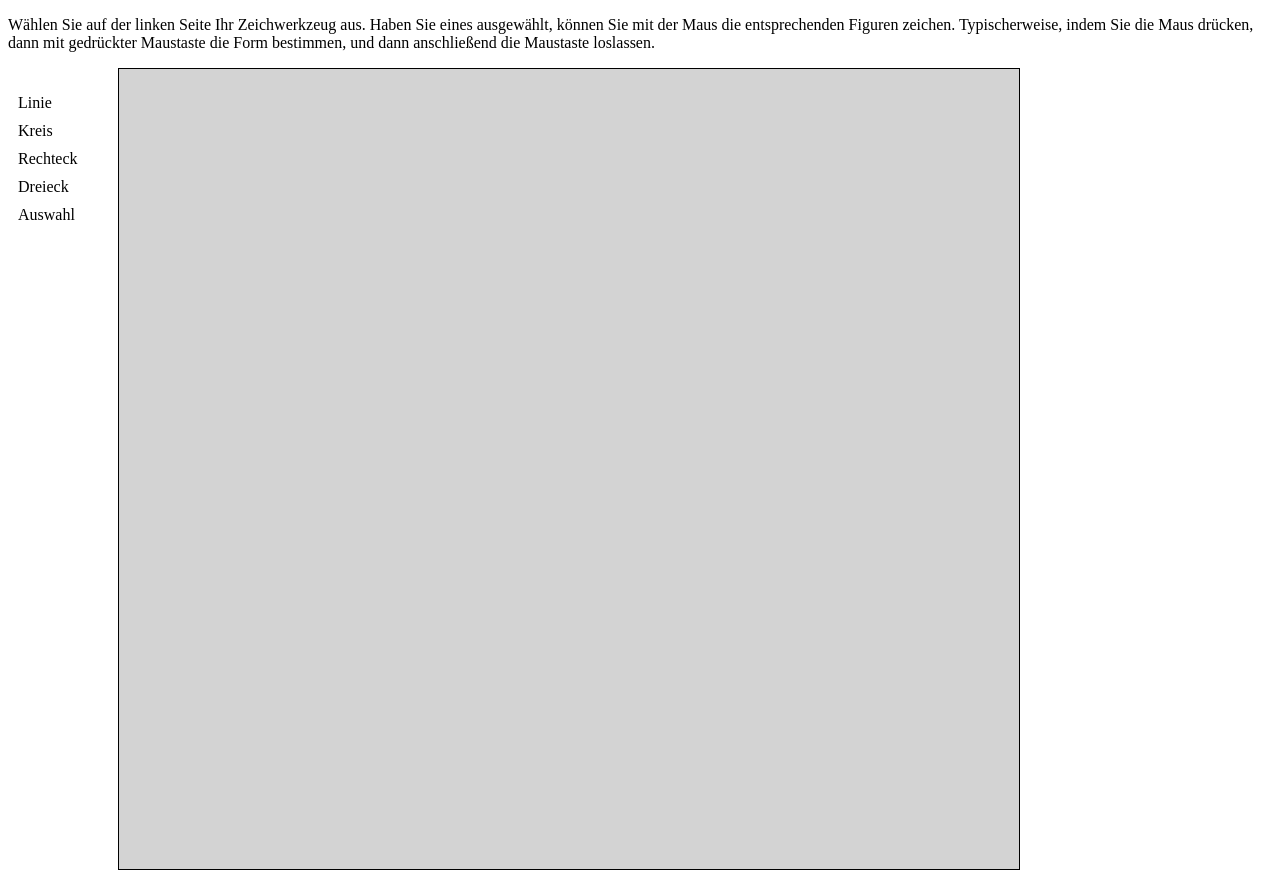
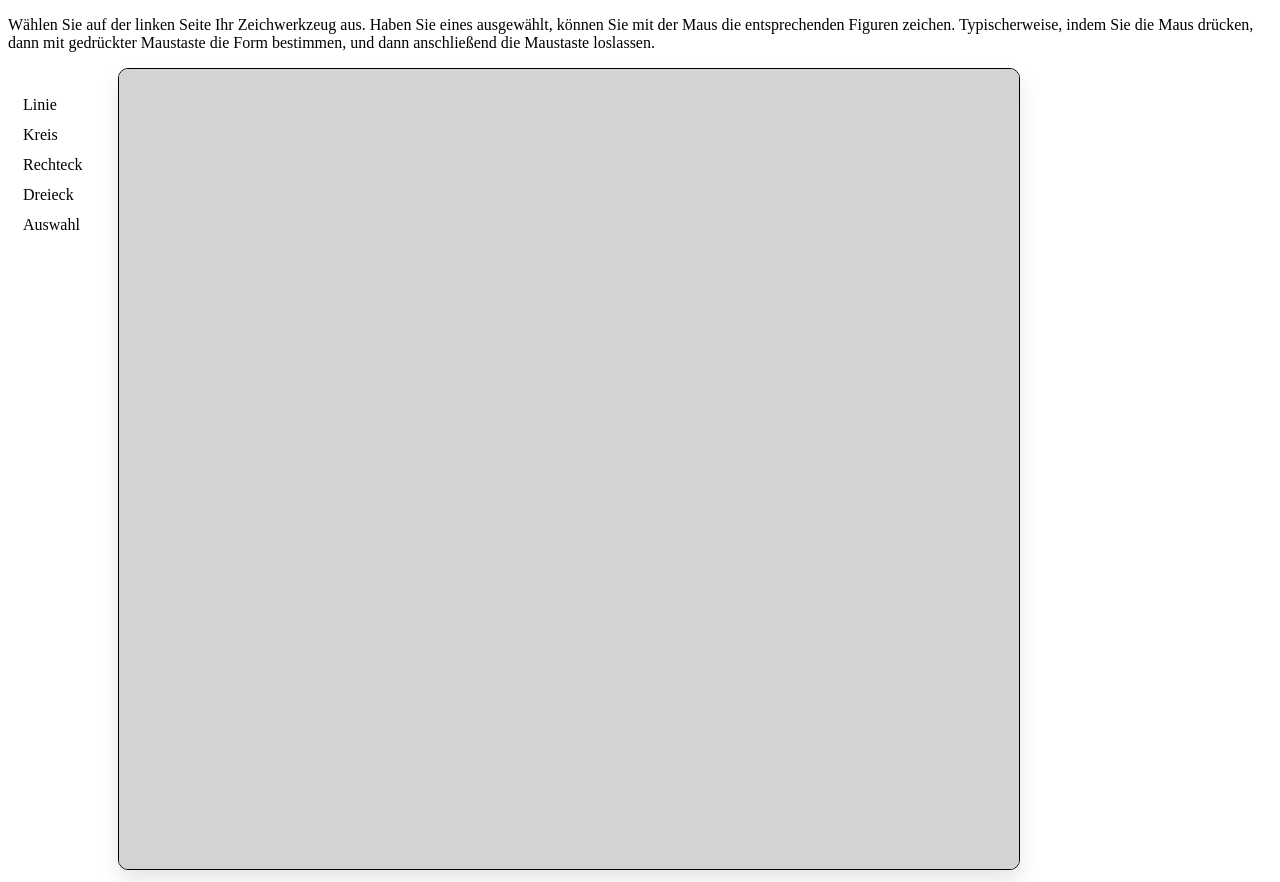
Before and after one commit to itsmartinhi/drawing-tool-3, a website with bundled scripts: page public/index.html in a window 1280 px wide. Built offline with nearby package versions, Linux system fonts and the light colour scheme.

Commit message:
refine the styles a little bit

```diff
--- a/public/css/style.css
+++ b/public/css/style.css
@@ -5,8 +5,10 @@
 }
 
 .tools li {
-    padding: 5px;
+    padding: 5px 10px;
+    margin: 2px 0;
     list-style: none;
+    border-radius: 5px;
 }
 
 .tools li:hover {
@@ -16,12 +18,15 @@
 
 .tools li.marked {
     background-color: cornflowerblue;
+    box-shadow: 0 5px 10px rgba(0, 0, 0, 0.2);
     color: white;
 }
 
 #drawArea {
-    border:1px solid #000000;
-    background-color: lightgrey;
+    border: 1px solid #000000;
+    border-radius: 10px;
+    box-shadow: 0 10px 20px rgba(0, 0, 0, 0.1);
+    background-color: #eeeeee;
 }
 
 /* MENU STYLES */
@@ -33,7 +38,7 @@
     border: 1px solid #2e2e2e;
     border-radius: 10px;
     padding: 5px;
-    box-shadow: 5px 5px 10px #8080804f;
+    box-shadow: 5px 5px 10px rgba(0, 0, 0, 0.1);
 }
 
 .menu-item {
@@ -44,7 +49,8 @@
     margin: 5px;
 }
 
-.menu-item:hover, .button:hover {
+.menu-item:hover,
+.button:hover {
     background-color: #ffe9c2;
 }
 
```
